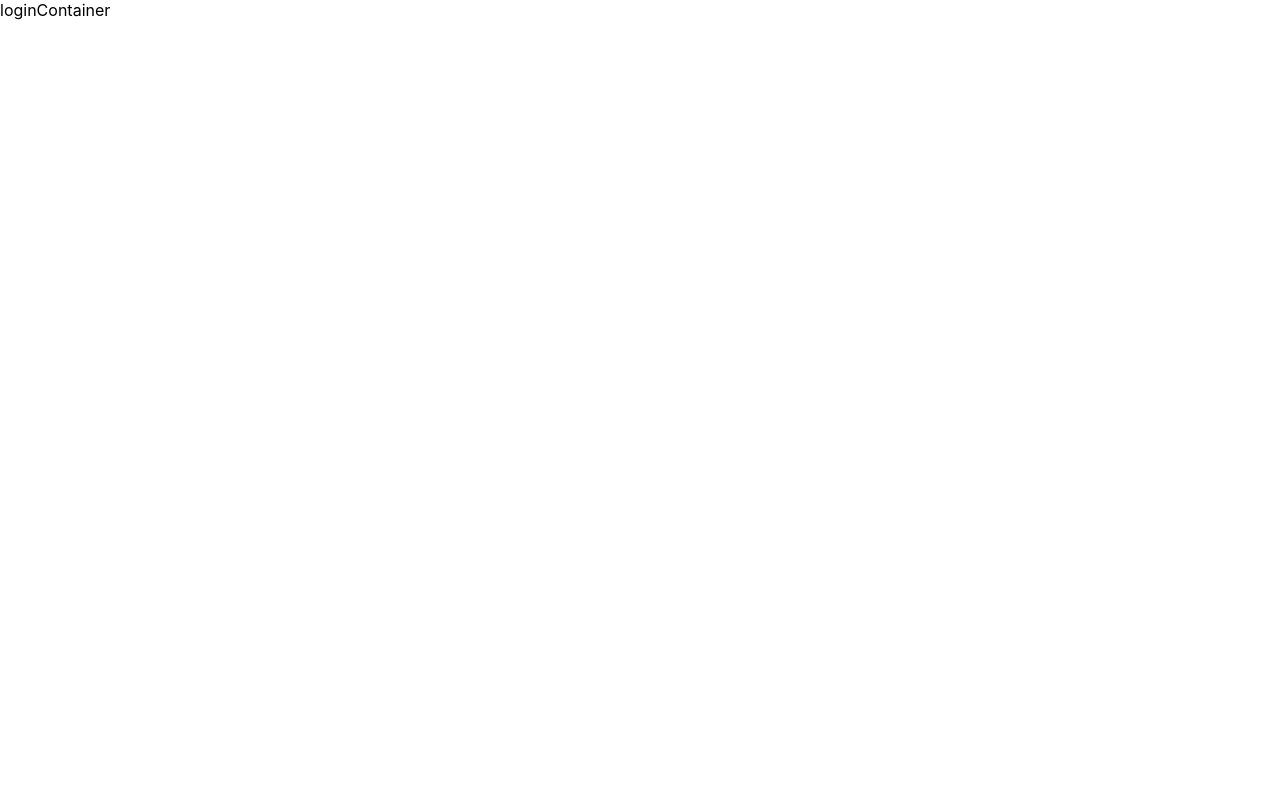
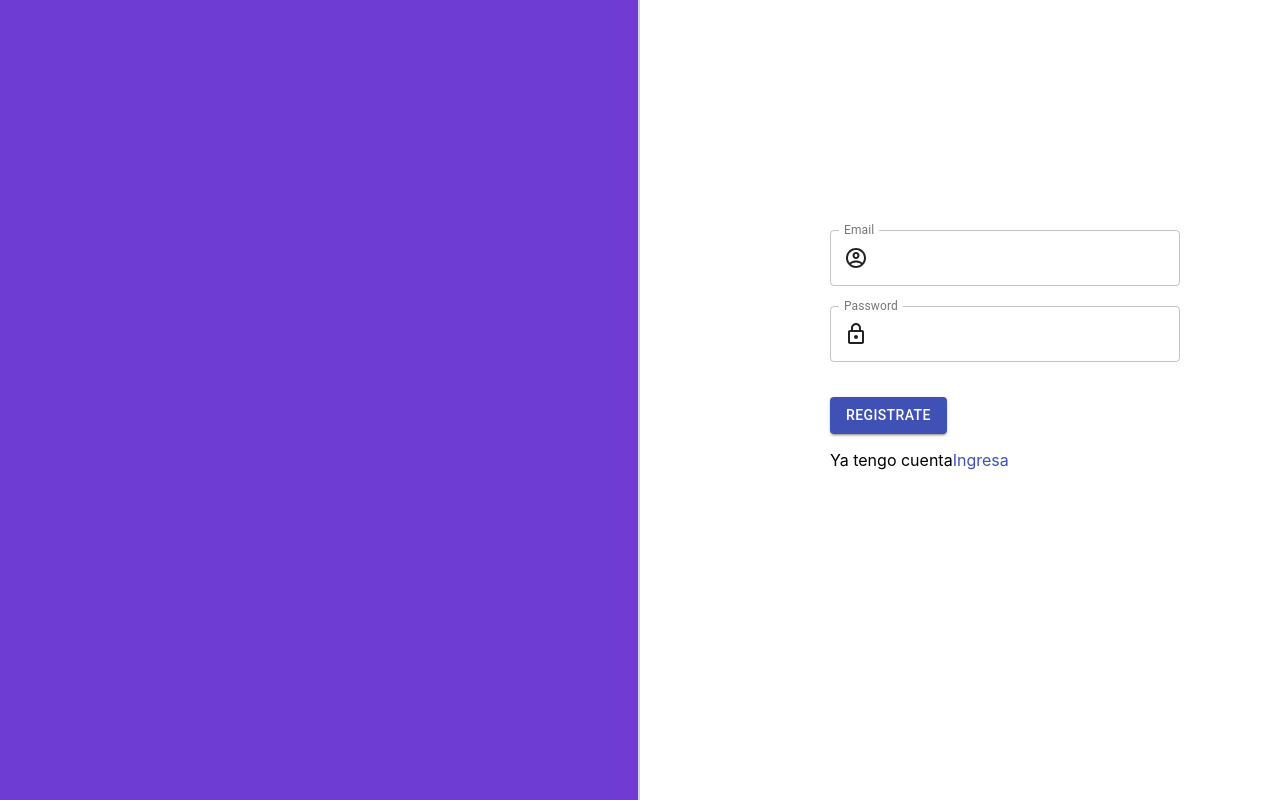
Before and after one commit to AlmeAld/GYM-Atenea, a React (Create React App) app: page / in a window 1280 px wide. Built offline with nearby package versions, Linux system fonts and the light colour scheme; no server answers.

Commit message:
login view

```diff
--- /dev/null
+++ b/src/components/layout/LoginLayout.jsx
@@ -0,0 +1,239 @@
+import React, { useState, useEffect } from 'react';
+import fire from '../../firebase.js';
+import {
+  TextField,
+  Box,
+  InputAdornment,
+  Button,
+  Grid,
+} from '@material-ui/core';
+import { makeStyles } from '@material-ui/core/styles';
+import AccountCircle from '@material-ui/icons/AccountCircleOutlined';
+import Lock from '@material-ui/icons/LockOutlined';
+
+// material styles
+const useStyles = makeStyles((theme) => ({
+  cajaInput: {
+    backgroundColor: theme.palette.background.paper,
+    spacing: 8,
+    // boxShadow: theme.shadows[5],
+    boxSizing: 'border-box',
+    padding: '30px',
+    width: '410px',
+    height: '400px',
+  },
+  input: {
+    width: '350',
+    marginBottom: '20px',
+    margintLeft: 'auto',
+  },
+}));
+
+function Login() {
+  const [user, setUser] = useState('');
+  const [email, setEmail] = useState('');
+  const [password, setPassword] = useState('');
+  const [emailError, setEmailError] = useState('');
+  const [passwordError, setPasswordError] = useState('');
+  const [activeUser, setActiveUser] = useState(false);
+
+  console.log(email, password);
+
+  const clearInputs = () => {
+    setEmail('');
+    setPassword('');
+  };
+
+  const clearError = () => {
+    setPasswordError('');
+    setEmailError('');
+  };
+
+  // firebase functions
+  const Login = () => {
+    clearError();
+    fire
+      .auth()
+      .signInWithEmailAndPassword(email, password)
+      .catch((error) => {
+        switch (error.code) {
+          case 'auth/invalid-email':
+          case 'auth/user-disabled':
+          case 'auth/user-not-found':
+            setEmailError(error.message);
+            break;
+          case 'auth/wrong-password':
+            setPassword(error.message);
+            break;
+          default:
+            console.log(error);
+        }
+      });
+  };
+
+  const SignUp = () => {
+    clearError();
+    fire
+      .auth()
+      .createUserWithEmailAndPassword(email, password)
+      .catch((error) => {
+        switch (error.code) {
+          case 'auth/email-already-in-use':
+          case 'auth/invalid-email':
+            setEmailError(error.message);
+            break;
+          case 'auth/weak-password':
+            setPassword(error.message);
+            break;
+          default:
+            console.log(error);
+        }
+      });
+  };
+  const SignOut = () => {
+    fire
+      .auth()
+      .signOut()
+      .then(function () {
+        // Sign-out successful.
+      })
+      .catch(function (error) {
+        // An error happened.
+      });
+  };
+
+  const listenerUserState = () => {
+    fire.auth().onAuthStateChanged((user) => {
+      if (user) {
+        clearInputs();
+        setUser(user);
+      } else {
+        setUser('');
+      }
+    });
+  };
+  useEffect(() => {
+    listenerUserState();
+  }, []);
+
+  const styles = useStyles();
+
+  return (
+    <div>
+      <Grid container style={{ minHeight: '100vh' }}>
+        <Grid
+          item
+          sm={6}
+          style={{
+            backgroundColor: '#6E3CD2',
+            borderRight: '2px solid lightgray',
+          }}
+        >
+          {/* <img src={Logo} alt="" style={{zIndex: "1000" , width:"150px", position:"absolute", marginTop: "50px",     marginLeft: "50px"}}
+
+          />
+            <img
+              src={mainImg}
+              alt="img"
+              style={{ width: '100%', height: '100vh', objectFit: 'cover', zIndex: "-1000"}}
+            /> */}
+        </Grid>
+        <Grid
+          container
+          justify="space-between"
+          item
+          xs={12}
+          sm={6}
+          alignItems="center"
+          direction="column"
+        >
+          <div />
+          <Box m={20} className={styles.cajaInput}>
+            {/* <h1 id="title">{}</h1> */}
+            <div
+              style={{
+                display: 'flex',
+                flexDirection: 'column',
+                width: '350px',
+                marginBottom: '15px',
+              }}
+            >
+              <TextField
+                m={2}
+                className={styles.input}
+                id="filled-txt-input"
+                label="Email"
+                type="email"
+                variant="outlined"
+                value={email}
+                onChange={(e) => setEmail(e.target.value)}
+                InputProps={{
+                  startAdornment: (
+                    <InputAdornment position="start">
+                      <AccountCircle />
+                    </InputAdornment>
+                  ),
+                }}
+              />
+              <span>{emailError}</span>
+              <TextField
+                className={styles.input}
+                id="filled-password-input"
+                label="Password"
+                type="password"
+                autoComplete="current-password"
+                variant="outlined"
+                value={password}
+                onChange={(e) => setPassword(e.target.value)}
+                InputProps={{
+                  startAdornment: (
+                    <InputAdornment position="start">
+                      <Lock />
+                    </InputAdornment>
+                  ),
+                }}
+              />
+              <span>{passwordError}</span>
+            </div>
+            <div>
+              {activeUser ? (
+                <>
+                  <Button variant="contained" color="primary" onClick={Login}>
+                    Ingresar
+                  </Button>
+                  <p>
+                    No tengo cuenta?
+                    <span
+                      style={{ color: '#3f51b5', cursor: 'pointer' }}
+                      onClick={() => setActiveUser(!activeUser)}
+                    >
+                      Registrate
+                    </span>
+                  </p>
+                </>
+              ) : (
+                <>
+                  <Button variant="contained" color="primary" onClick={SignUp}>
+                    Registrate
+                  </Button>
+                  <p>
+                    Ya tengo cuenta
+                    <span
+                      style={{ color: '#3f51b5', cursor: 'pointer' }}
+                      onClick={() => setActiveUser(!activeUser)}
+                    >
+                      Ingresa
+                    </span>
+                  </p>
+                </>
+              )}
+            </div>
+          </Box>
+          <div />
+        </Grid>
+      </Grid>
+    </div>
+  );
+}
+
+export default Login;
--- a/src/container/LoginContainer.jsx
+++ b/src/container/LoginContainer.jsx
@@ -1,8 +1,11 @@
 import React from "react";
-// import "./loginContainer.scss";
+import LoginLayout from "../components/layout/LoginLayout"
+import "./loginContainer.scss";
 
 function LoginContainer() {
-  return <div className="prueba">loginContainer</div>;
+  return <div className="prueba">
+  <LoginLayout />
+  </div>;
 }
 
 export default LoginContainer;
--- a/src/container/loginContainer.scss
+++ b/src/container/loginContainer.scss
@@ -0,0 +1,3 @@
+.prueba{
+    background-color:white;
+}
--- /dev/null
+++ b/src/firebase.js
@@ -0,0 +1,15 @@
+import firebase from 'firebase';
+
+const firebaseConfig = {
+    apiKey: "AIzaSyDmxgNq1CLnYydN45XN15BqyGrrSs5C7yE",
+    authDomain: "gym-legalhack.firebaseapp.com",
+    databaseURL: "https://gym-legalhack.firebaseio.com",
+    projectId: "gym-legalhack",
+    storageBucket: "gym-legalhack.appspot.com",
+    messagingSenderId: "851922084918",
+    appId: "1:851922084918:web:0ca6031985f50cd6c62497"
+  };
+  // Initialize Firebase
+ const fire= firebase.initializeApp(firebaseConfig);
+
+ export default fire;
```
Also changed, not shown: 1 other file (tests, documents, lock files or other folders).
